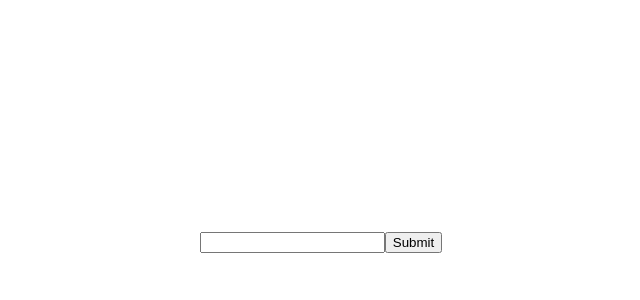
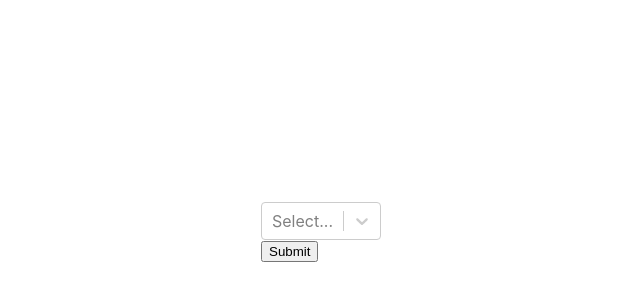
Before and after one commit to TroelsAgergaard/react-form-validering, a React (Create React App) app: page / in a window 1280 px wide. Shown: the part 168-468 px from the top of the page, without its empty margins (319-959 px from the left). Built offline with nearby package versions, Linux system fonts and the light colour scheme.

Commit message:
Init commit

```diff
--- a/package.json
+++ b/package.json
@@ -10,6 +10,7 @@
     "react-dom": "^18.1.0",
     "react-hook-form": "^7.31.3",
     "react-scripts": "5.0.1",
+    "react-select": "^5.3.2",
     "web-vitals": "^2.1.4"
   },
   "scripts": {
--- a/src/Form.jsx
+++ b/src/Form.jsx
@@ -1,19 +1,36 @@
-import { useForm } from "react-hook-form";
-import Input from "./Input";
+import { useForm, Controller } from "react-hook-form";
+import Select from "react-select";
 
 const Form = () => {
   const {
     register,
     formState: { errors },
     handleSubmit,
+    control,
   } = useForm();
   const onSubmit = (data) => console.log(data);
+  const default_value = 1;
+  const options = [
+    { value: "chocolate", label: "Chocolate" },
+    { value: "strawberry", label: "Strawberry" },
+    { value: "vanilla", label: "Vanilla" },
+  ];
 
   return (
     <form onSubmit={handleSubmit(onSubmit)}>
-      {errors.firstName?.type === "required" && "First name is required!... "}
-      <br />
-      <Input label="firstName" register={register} required />
+      <Controller
+        control={control}
+        defaultValue={default_value}
+        name="field_name_product"
+        render={({ onChange, value, name, ref }) => (
+          <Select
+            inputRef={ref}
+            options={options}
+            value={options.find((c) => c.value === value)}
+            onChange={(val) => onChange()}
+          />
+        )}
+      />
       <input type="submit" />
     </form>
   );
```
Also changed, not shown: 1 other file (tests, documents, lock files or other folders).
